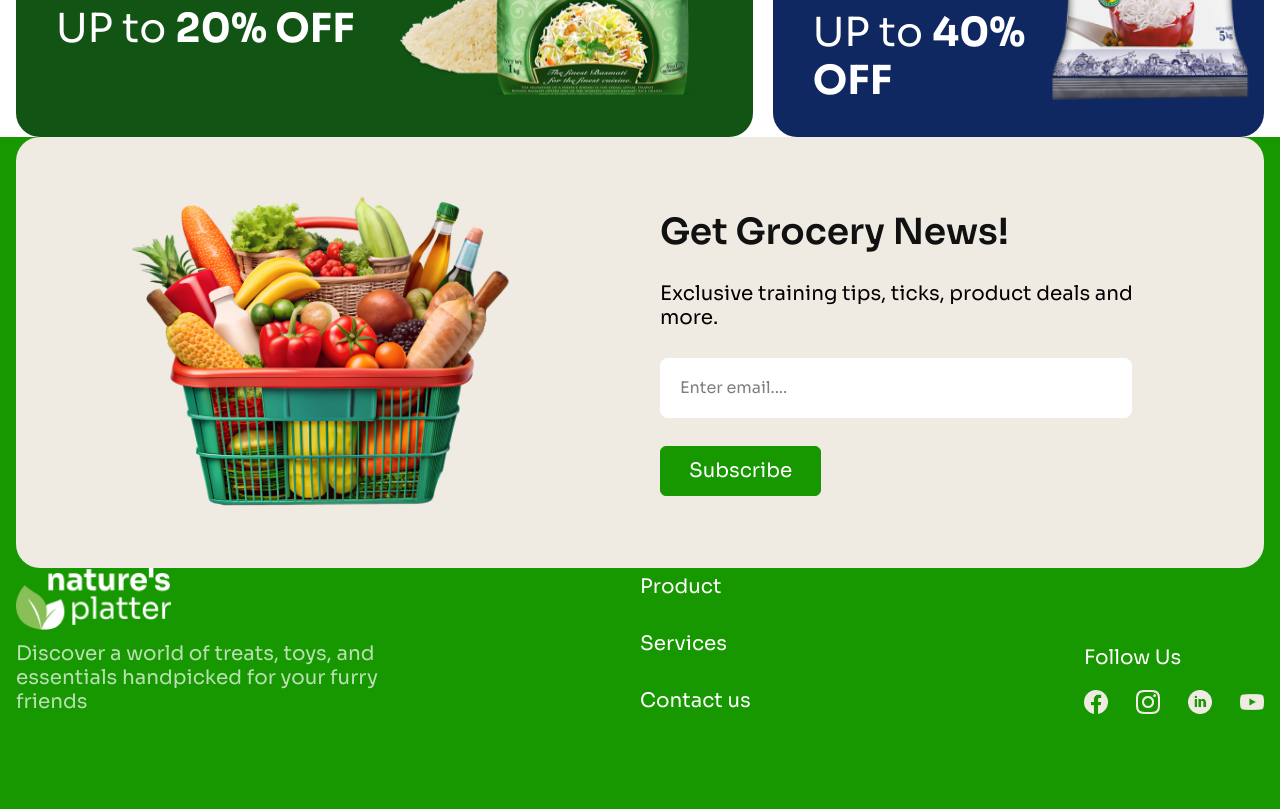
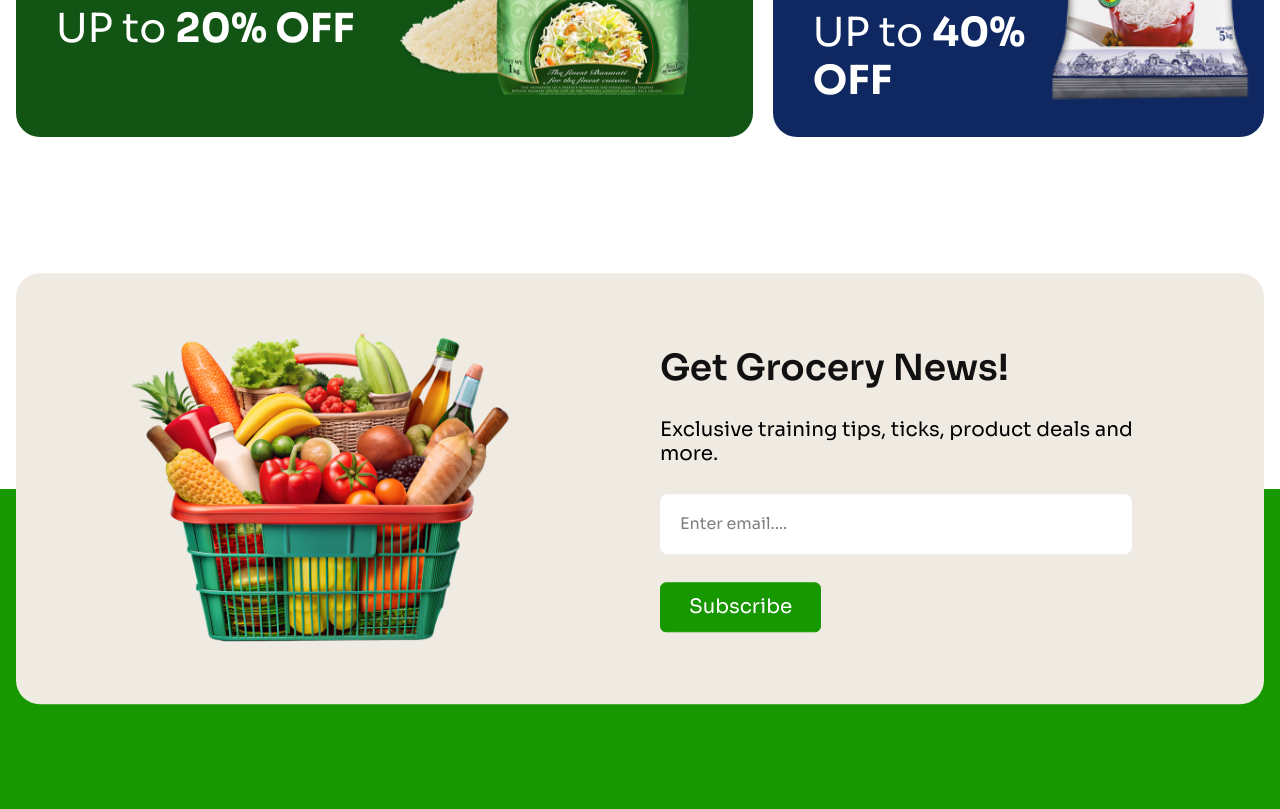
Before and after one commit to MonayemKabirKhan/natures-platter, a website: page index.html in a window 1280 px wide. Shown: the part 3331-4140 px from the top of the page. Drawn offline with Linux system fonts and the light colour scheme.

Commit message:
Modify index.html    - Position news section between offers and conclusion section

```diff
--- a/index.html
+++ b/index.html
@@ -569,7 +569,7 @@
       </section>
       <!-- Products Section End -->
       <!-- Offers Section Start -->
-      <section class="offers container mx-auto px-4 pt-12 sm:!pt-35">
+      <section class="offers container mx-auto px-4 pb-88 pt-12 sm:!pt-35">
         <h2
           class="offers-title heading2 sm:!text-4xl sm:!leading-11 mb-8 sm:!mb-12"
         >
@@ -639,9 +639,11 @@
       <!-- Offers Section End -->
     </main>
     <main></main>
-    <footer class="bg-accent">
+    <footer class="bg-accent relative">
       <!-- News Section Start -->
-      <section class="news container mx-auto px-4">
+      <section
+        class="news container mx-auto px-4 absolute top-0 left-1/2 transform-[translateY(-50%)_translateX(-50%)]"
+      >
         <div
           class="news-container bg-secondary flex flex-col lg:!flex-row items-center gap-6 lg:!gap-32 rounded-2xl sm:!rounded-3xl px-5 py-8 lg:!px-25 lg:!py-13"
         >
@@ -685,7 +687,7 @@
       <!-- News Section End -->
       <!-- Conclusion Section Start -->
       <section
-        class="conclusion container mx-auto px-4 pb-13 lg:!pb-36 lg:!grid grid-cols-4 items-end space-y-9 lg:!space-y-0"
+        class="conclusion container mx-auto px-4 pt-88 pb-13 lg:!pb-36 lg:!grid grid-cols-4 items-end space-y-9 lg:!space-y-0"
       >
         <div class="info col-span-2">
           <img
```
Also changed, not shown: styles/output.css.
